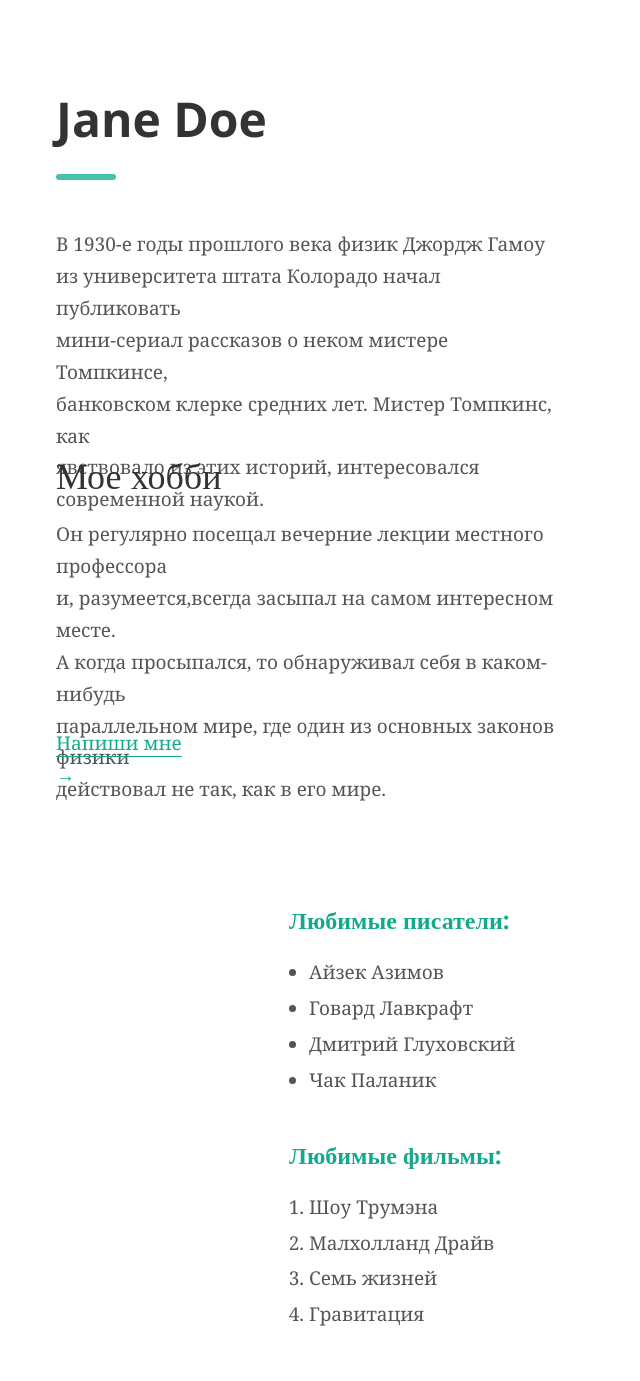
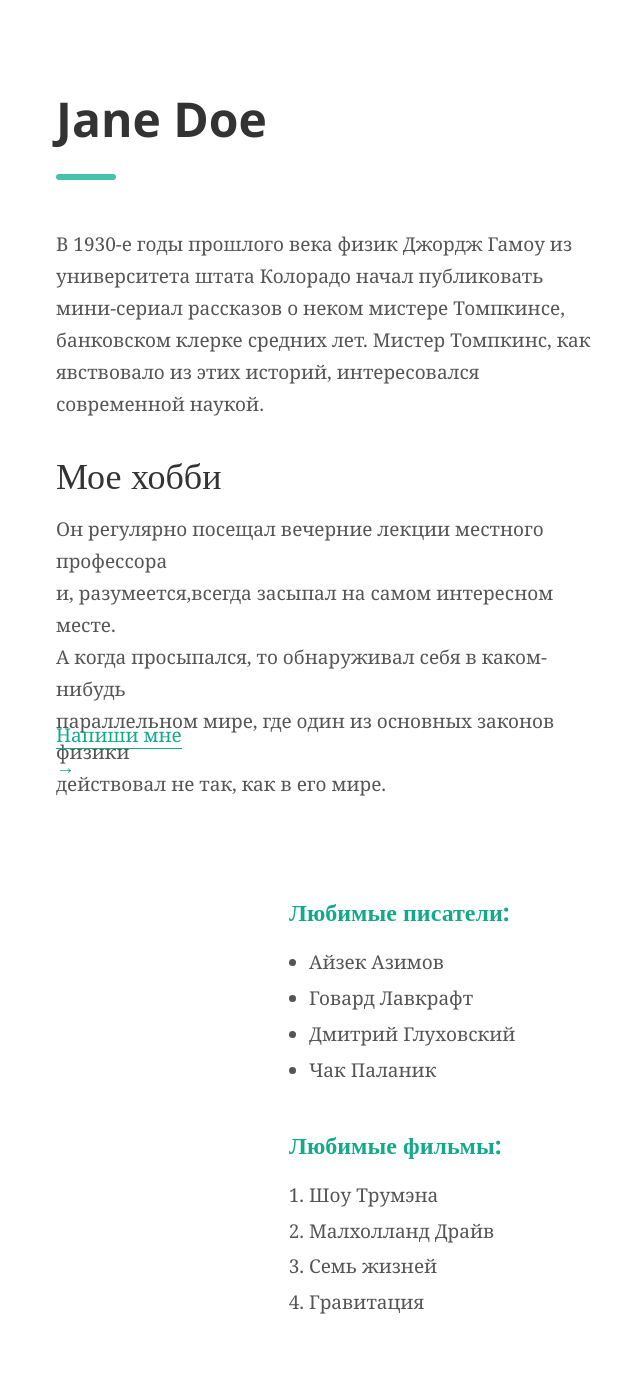
Before and after one commit to AkshachRd/web-development, a PHP site: page / in a window 1280 px wide. Shown: the part 782-2163 px from the top of the page, without its empty margins (169-809 px from the left). After the commit the page ends 2096 px from the top, so only its background shows below. Run offline with PHP 8.4, Linux system fonts and the light colour scheme.

Commit message:
Revision of the concept

```diff
--- a/lw5/css/style.css
+++ b/lw5/css/style.css
@@ -52,7 +52,7 @@
   color: #15a98c;
   width: 330px;
   margin-right: 60px;
-  margin-bottom: 0px
+  margin-bottom: 0px;
 }
 
 .list
@@ -61,6 +61,7 @@
   padding-left: 20px;
   color: #555555;
   margin-bottom: 40px;
+  margin-top: 17px;
 }
 
 .quotes_image
@@ -111,15 +112,15 @@
   margin-bottom: 17px;
 }
 
-.first_phrase
+.phrase
 {
-  width: 508px;
+  width: 555px;
   height: 178px;
   font: 19px/1.68 Georgia;
   color: #555555;
-  margin-bottom: 80px;
   white-space: pre-line;
   margin-top: 0;
+  margin-bottom: 60px;
 }
 
 .second_heading
@@ -127,19 +128,8 @@
   height: 27px;
   font: 36px/1.17 'Open Sans';
   color: #333333;
-  margin-bottom: 5px;
-}
-
-.second_phrase
-{
-  width: 555px;
-  height: 178px;
-  font: 19px/1.68 Georgia;
-  text-align: left;
-  color: #555555;
-  margin-top: 0;
-  margin-bottom: 63px;
-  white-space: pre-line;
+  margin-bottom: 0px;
+  margin-top: 80px;
 }
 
 .green_write
@@ -149,6 +139,7 @@
   font: 19px/1.68 Georgia;
   color: #15a98b;
   margin-bottom: 134px;
+  margin-top: 0;
   display: inline-block;
   text-decoration: none;
 }
--- a/lw5/index.html
+++ b/lw5/index.html
@@ -19,21 +19,27 @@
       <div class="right_block_right_to_left">
         <h1 class="first_heading">Jane Doe</h1>
         <p class="green_line"></p>
-        <p class="first_phrase">
-          В 1930-е годы прошлого века физик Джордж Гамоу
-          из университета штата Колорадо начал публиковать
+        <p class="phrase">
+          В 1930-е годы прошлого века физик Джордж Гамоу из
+          университета штата Колорадо начал публиковать
           мини-сериал рассказов о неком мистере Томпкинсе,
           банковском клерке средних лет. Мистер Томпкинс, как
-          явствовало из этих историй, интересовался современной наукой.</p>
+          явствовало из этих историй, интересовался современной наукой.
+        </p>
         <h2 class="second_heading">Мое хобби</h2>
-        <p class="second_phrase">
+        <p class="phrase">
           Он регулярно посещал вечерние лекции местного профессора
           и, разумеется,всегда засыпал на самом интересном месте.
           А когда просыпался, то обнаруживал себя в каком-нибудь
           параллельном мире, где один из основных законов физики
           действовал не так, как в его мире.
         </p>
-        <a class="green_write" href="https://twitter.com/Ponasenkov?ref_src=twsrc%5Egoogle%7Ctwcamp%5Eserp%7Ctwgr%5Eauthor"><span class="green_underline">Напиши мне</span> →</a>
+        <a class="green_write" href="https://twitter.com/Ponasenkov?ref_src=twsrc%5Egoogle%7Ctwcamp%5Eserp%7Ctwgr%5Eauthor">
+          <span class="green_underline">
+            Напиши мне
+          </span>
+          →
+        </a>
       </div>
       <div class="left_block_right_to_left">
         <h3 class="list_start">Любимые писатели:</h3>
```
